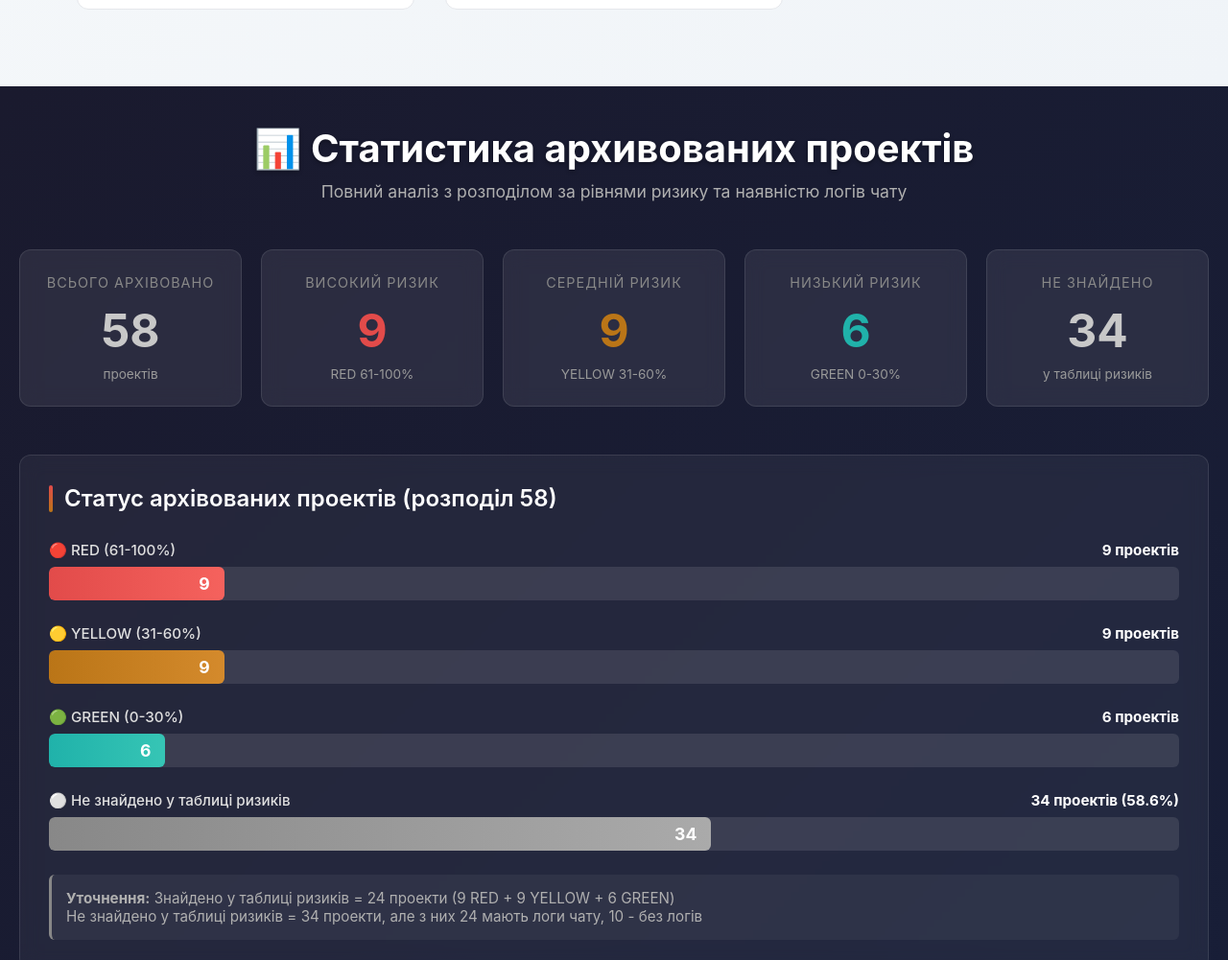
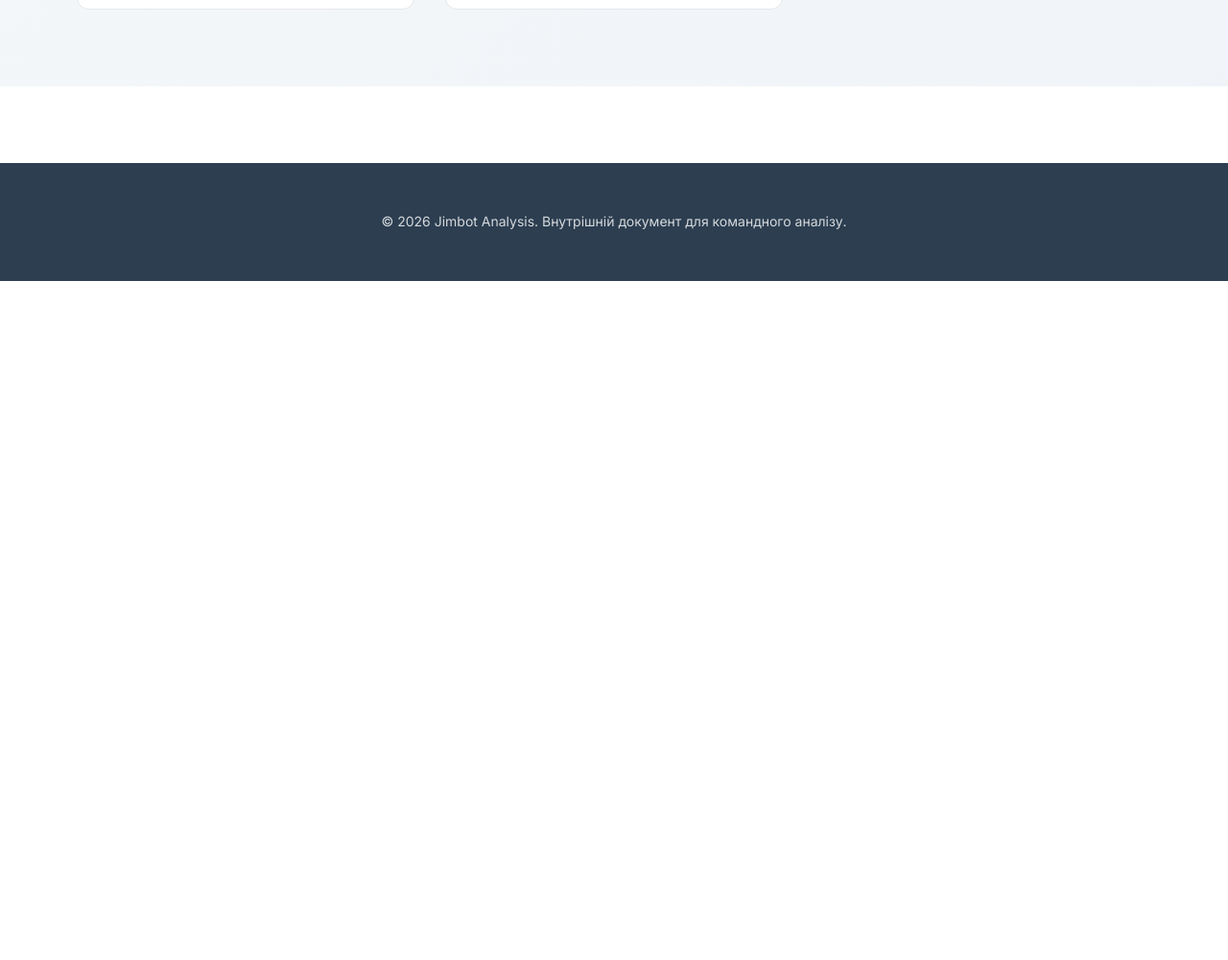
Before and after one commit to cutthejazz/jimbot, a plain HTML site: page index.html in a window 1280 px wide. Shown: the part 5183-6184 px from the top of the page at 96% size. After the commit the page ends 5476 px from the top, so only its background shows below. Drawn offline with nearby package versions, Linux system fonts and the light colour scheme.

Commit message:
Update index.html

```diff
--- a/index.html
+++ b/index.html
@@ -598,7 +598,6 @@
             </div>
         </div>
     </section>
-<iframe src="dashboard.html" style="width:100%; height:1200px; border:none;"></iframe>
     <!-- FOOTER -->
     <footer>
         <div class="container">
```
